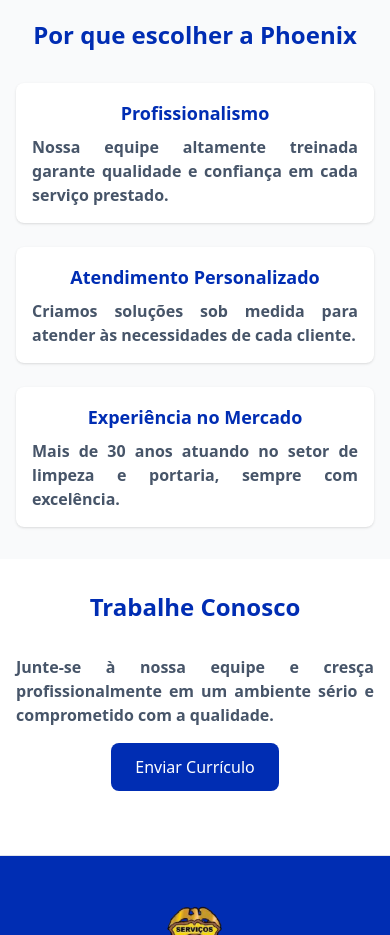
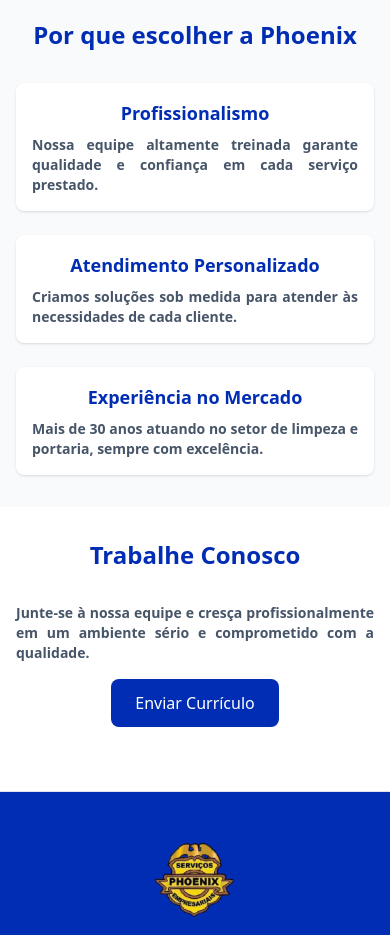
Before and after one commit to AndersonGL/Phoenix-Limpeza-Portaria, a React (Vite) app: page / in a window 390 px wide. Shown: the part 3560-4495 px from the top of the page. Built offline with nearby package versions, Linux system fonts and the light colour scheme; the HTML template or start-up script is replaced by a standard one.

Commit message:
Fix paragraph font size

```diff
--- a/src/pages/Index.tsx
+++ b/src/pages/Index.tsx
@@ -235,19 +235,19 @@ const Index = () => {
     <div className="grid grid-cols-1 md:grid-cols-3 gap-6">
       <div className="p-4 bg-white rounded-lg shadow text-center">
         <h3 className="text-lg font-semibold mb-2">Profissionalismo</h3>
-        <p className="text-slate-600 break-words text-justify font-bold">
+        <p className="text-slate-600 break-words text-justify font-bold text-sm sm:text-base">
           Nossa equipe altamente treinada garante qualidade e confiança em cada serviço prestado.
         </p>
       </div>
       <div className="p-4 bg-white rounded-lg shadow text-center">
         <h3 className="text-lg font-semibold mb-2">Atendimento Personalizado</h3>
-        <p className="text-slate-600 break-words text-justify font-bold">
+        <p className="text-slate-600 break-words text-justify font-bold text-sm sm:text-base">
           Criamos soluções sob medida para atender às necessidades de cada cliente.
         </p>
       </div>
       <div className="p-4 bg-white rounded-lg shadow text-center">
         <h3 className="text-lg font-semibold mb-2">Experiência no Mercado</h3>
-        <p className="text-slate-600 break-words text-justify font-bold">
+        <p className="text-slate-600 break-words text-justify font-bold text-sm sm:text-base">
           Mais de 30 anos atuando no setor de limpeza e portaria, sempre com excelência.
         </p>
       </div>
@@ -261,7 +261,7 @@ const Index = () => {
     </h2>
     <div className="grid grid-cols-1 md:grid-cols-2 gap-8 items-center">
       <div className="text-center">
-        <p className="text-slate-600 break-words text-justify mb-4 font-bold">
+        <p className="text-slate-600 break-words text-justify mb-4 font-bold text-sm sm:text-base">
           Junte-se à nossa equipe e cresça profissionalmente em um ambiente sério e comprometido com a qualidade.
         </p>
         <a
```
